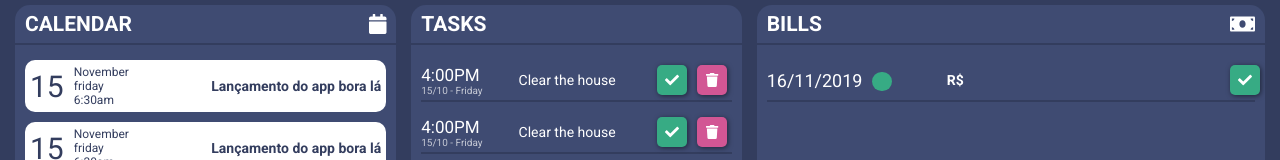
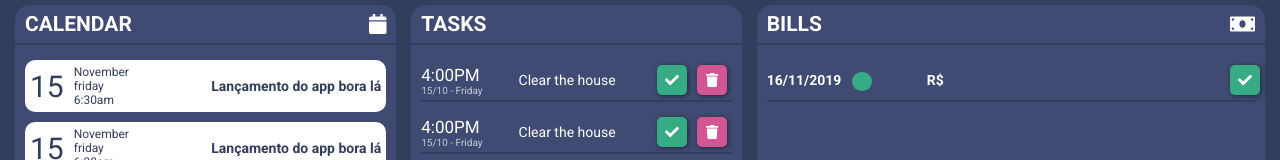
Before and after one commit to niltonslf/one-dashboard, a React (Create React App) app: page / in a window 1280 px wide. Shown: the part 135-295 px from the top of the page. Built offline with nearby package versions, Linux system fonts and the light colour scheme; no server answers; what unsplash-js would draw is missing.

Commit message:
WIP: Valida transações pagas / altera estilo da data

```diff
--- a/src/components/Widgets/BillsWidget/index.css
+++ b/src/components/Widgets/BillsWidget/index.css
@@ -2,7 +2,7 @@
     margin-bottom: 10px;
 
     display: grid;
-    grid-template-columns: 100px 70px 70px auto 30px;
+    grid-template-columns: 80px 70px 70px auto 30px;
     grid-gap: 5px;
     align-items: center;
 
@@ -19,7 +19,7 @@
 }
 
 .bill-day {
-    font-size: 18px;
+    font-weight: bold;
 }
 
 .bill-day-week {
--- a/src/components/Widgets/BillsWidget/index.js
+++ b/src/components/Widgets/BillsWidget/index.js
@@ -37,9 +37,11 @@ export default function BillsWidget() {
               <span className="bill-value">R$ {bill.price}</span>
               <span className="bill-name">{bill.description}</span>
               <div className="bill-acions">
-                <span className="bill-paid">
-                  <Check />
-                </span>
+                {!bill.paid && (
+                  <span className="bill-paid">
+                    <Check />
+                  </span>
+                )}
               </div>
             </li>
           );
```
